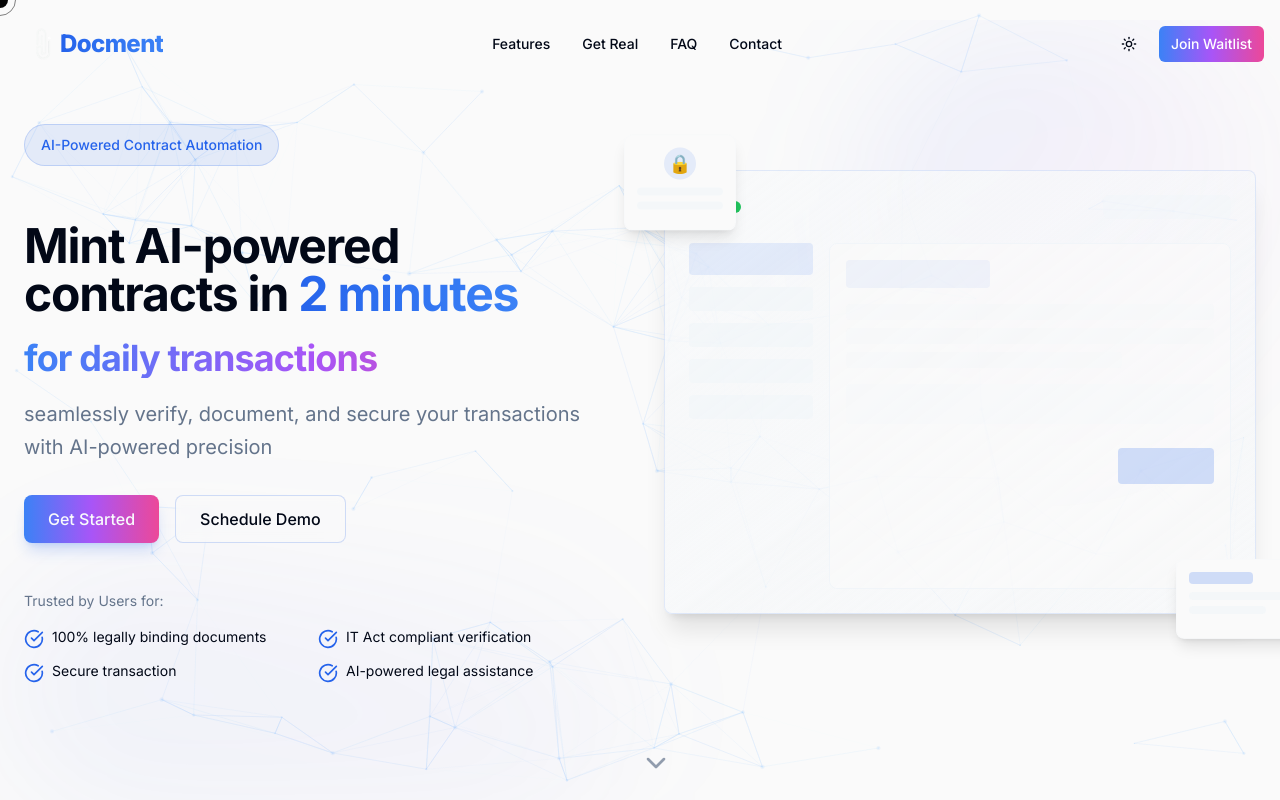
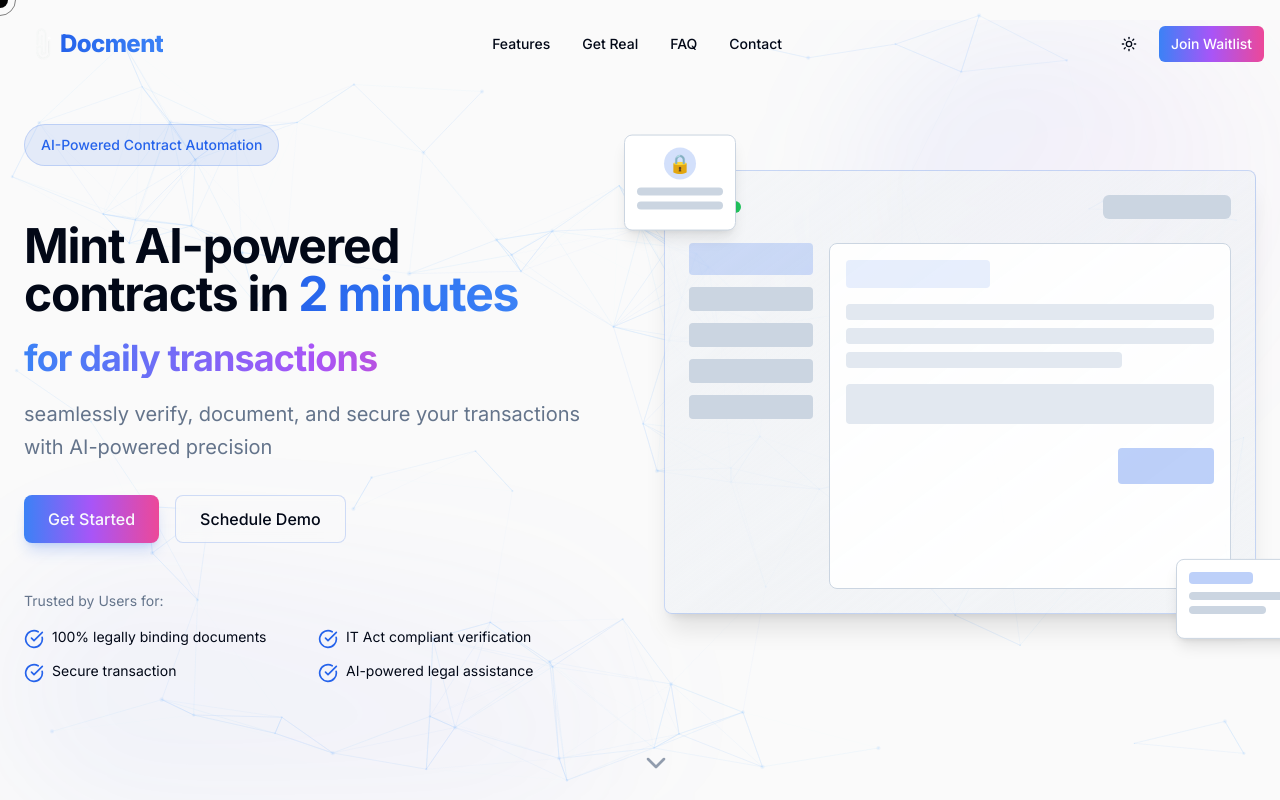
Before and after one commit to Anikketsingh/docment-landing, a Next.js app: page / in a window 1280 px wide. Shown: the top 800 px of the page. Built offline with nearby package versions, Linux system fonts and the light colour scheme; no server answers.

Commit message:
Update hero-section.tsx

```diff
--- a/components/hero-section.tsx
+++ b/components/hero-section.tsx
@@ -1,4 +1,4 @@
-"use client"
+ "use client"
 
 import { useState, useEffect } from "react"
 import { motion, useAnimation } from "framer-motion"
@@ -132,7 +132,7 @@ export function HeroSection() {
             transition={{ duration: 0.7, delay: 0.3 }}
             className="relative hidden lg:block"
           >
-            <div className="relative w-full aspect-[4/3] bg-gradient-to-br from-muted/80 via-muted/50 to-muted/30 rounded-lg overflow-hidden border border-primary/10 shadow-xl">
+            <div className="relative w-full aspect-[4/3] bg-gradient-to-br from-slate-200/80 via-slate-200/50 to-slate-200/30 dark:from-muted/80 dark:via-muted/50 dark:to-muted/30 rounded-lg overflow-hidden border border-primary/20 shadow-xl">
               {/* Replace this with your actual product screenshot */}
               <div className="absolute inset-0 bg-gradient-to-br from-background to-transparent opacity-70" />
               <div className="absolute inset-0 p-6 flex flex-col">
@@ -142,27 +142,27 @@ export function HeroSection() {
                     <div className="w-3 h-3 rounded-full bg-yellow-500" />
                     <div className="w-3 h-3 rounded-full bg-green-500" />
                   </div>
-                  <div className="h-6 w-32 bg-muted/50 rounded-md" />
+                  <div className="h-6 w-32 bg-slate-300 dark:bg-muted/50 rounded-md" />
                 </div>
 
                 <div className="flex-1 grid grid-cols-12 gap-4">
                   <div className="col-span-3 space-y-3">
-                    <div className="h-8 w-full bg-primary/10 rounded" />
-                    <div className="h-6 w-full bg-muted/60 rounded" />
-                    <div className="h-6 w-full bg-muted/60 rounded" />
-                    <div className="h-6 w-full bg-muted/60 rounded" />
-                    <div className="h-6 w-full bg-muted/60 rounded" />
+                    <div className="h-8 w-full bg-primary/20 rounded" />
+                    <div className="h-6 w-full bg-slate-300 dark:bg-muted/60 rounded" />
+                    <div className="h-6 w-full bg-slate-300 dark:bg-muted/60 rounded" />
+                    <div className="h-6 w-full bg-slate-300 dark:bg-muted/60 rounded" />
+                    <div className="h-6 w-full bg-slate-300 dark:bg-muted/60 rounded" />
                   </div>
-                  <div className="col-span-9 bg-background/70 rounded-lg border border-muted p-4">
-                    <div className="h-7 w-36 bg-primary/5 rounded mb-4" />
+                  <div className="col-span-9 bg-white/90 dark:bg-background/70 rounded-lg border border-slate-300 dark:border-muted p-4">
+                    <div className="h-7 w-36 bg-primary/10 rounded mb-4" />
                     <div className="space-y-2">
-                      <div className="h-4 w-full bg-muted/30 rounded" />
-                      <div className="h-4 w-full bg-muted/30 rounded" />
-                      <div className="h-4 w-3/4 bg-muted/30 rounded" />
+                      <div className="h-4 w-full bg-slate-200 dark:bg-muted/30 rounded" />
+                      <div className="h-4 w-full bg-slate-200 dark:bg-muted/30 rounded" />
+                      <div className="h-4 w-3/4 bg-slate-200 dark:bg-muted/30 rounded" />
                     </div>
-                    <div className="h-10 w-full bg-muted/20 mt-4 rounded" />
+                    <div className="h-10 w-full bg-slate-200 dark:bg-muted/20 mt-4 rounded" />
                     <div className="mt-6 flex justify-end">
-                      <div className="h-9 w-24 bg-primary/20 rounded" />
+                      <div className="h-9 w-24 bg-primary/30 rounded" />
                     </div>
                   </div>
                 </div>
@@ -171,27 +171,27 @@ export function HeroSection() {
 
             {/* Floating elements */}
             <motion.div
-              className="absolute -right-12 -bottom-8 h-20 w-32 bg-background rounded-lg border border-muted/30 shadow-lg p-3"
+              className="absolute -right-12 -bottom-8 h-20 w-32 bg-white dark:bg-background rounded-lg border border-slate-300 dark:border-muted/30 shadow-lg p-3"
               animate={{ y: [0, -8, 0] }}
               transition={{ duration: 5, repeat: Infinity, ease: "easeInOut" }}
             >
-              <div className="h-3 w-16 bg-primary/20 rounded mb-2" />
-              <div className="h-2 w-full bg-muted/60 rounded mb-1.5" />
-              <div className="h-2 w-3/4 bg-muted/60 rounded" />
+              <div className="h-3 w-16 bg-primary/30 rounded mb-2" />
+              <div className="h-2 w-full bg-slate-300 dark:bg-muted/60 rounded mb-1.5" />
+              <div className="h-2 w-3/4 bg-slate-300 dark:bg-muted/60 rounded" />
             </motion.div>
 
             <motion.div
-              className="absolute -left-10 -top-10 h-24 w-28 bg-background rounded-lg border border-muted/30 shadow-lg p-3"
+              className="absolute -left-10 -top-10 h-24 w-28 bg-white dark:bg-background rounded-lg border border-slate-300 dark:border-muted/30 shadow-lg p-3"
               animate={{ y: [0, 8, 0] }}
               transition={{ duration: 4, repeat: Infinity, ease: "easeInOut" }}
             >
               <div className="flex justify-center mb-2">
-                <div className="h-8 w-8 rounded-full bg-primary/10 flex items-center justify-center text-lg">
+                <div className="h-8 w-8 rounded-full bg-primary/20 flex items-center justify-center text-lg">
                   🔒
                 </div>
               </div>
-              <div className="h-2 w-full bg-muted/60 rounded mb-1.5" />
-              <div className="h-2 w-full bg-muted/60 rounded" />
+              <div className="h-2 w-full bg-slate-300 dark:bg-muted/60 rounded mb-1.5" />
+              <div className="h-2 w-full bg-slate-300 dark:bg-muted/60 rounded" />
             </motion.div>
           </motion.div>
         </div>
```
